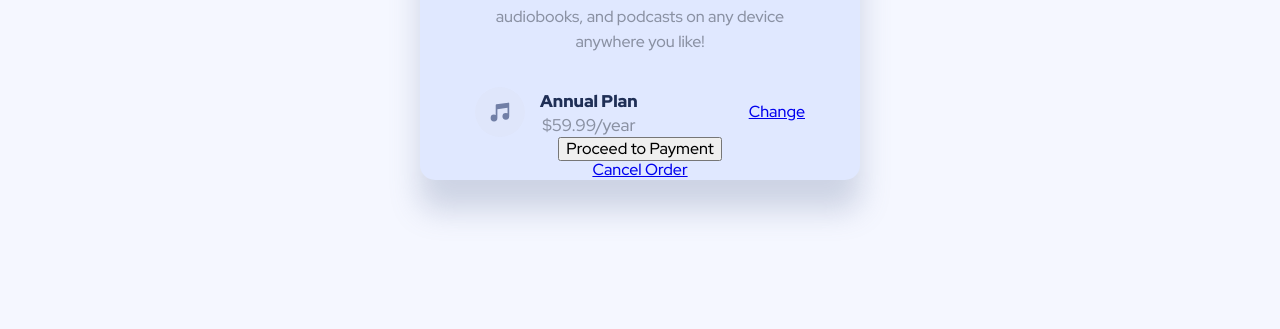
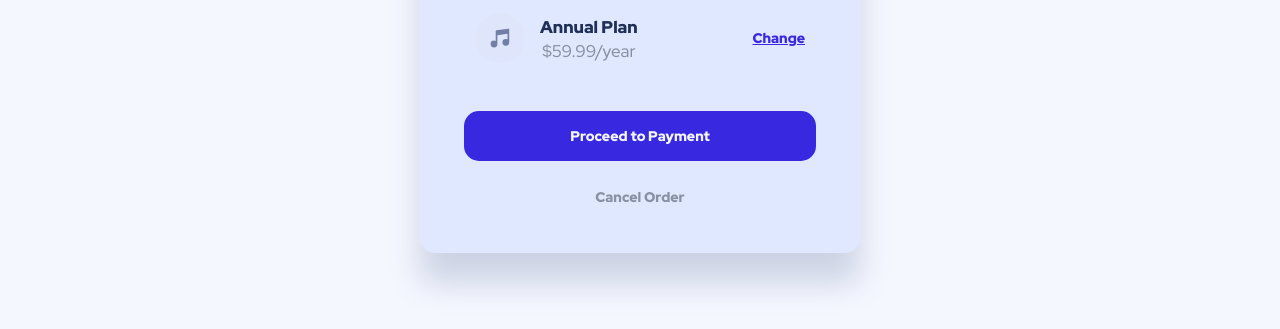
Before and after one commit to napalm-git/order-summary-component, a website: page index.html in a window 1280 px wide. Shown: the part 471-800 px from the top of the page. Drawn offline with nearby package versions, Linux system fonts and the light colour scheme.

Commit message:
style the button and the links

```diff
--- a/sass/main.scss
+++ b/sass/main.scss
@@ -74,5 +74,35 @@ body {
         width: 50px;
       }
     }
+
+    & a {
+      font-size: 14px;
+      color: hsl(245, 75%, 52%);
+      font-weight: 900;
+    }
+  }
+
+  & button {
+    height: 50px;
+    width: 80%;
+    background-color: hsl(245, 75%, 52%);
+    color: hsl(225, 100%, 98%);
+    border: none;
+    border-radius: 15px;
+    margin-top: 3rem;
+    margin-bottom: 1rem;
+    cursor: pointer;
+    font-weight: 900;
+    font-size: 0.875rem;
+    text-align: center;
+  }
+
+  & .cancel {
+    text-decoration: none;
+    color: hsl(223, 12%, 59%);
+    margin-top: 0.75rem;
+    margin-bottom: 3rem;
+    font-weight: 900;
+    font-size: 14px;
   }
 }
```
Also changed, not shown: sass/main.css, 1 other file.
